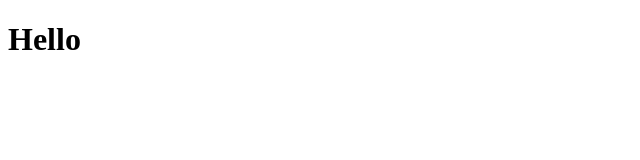
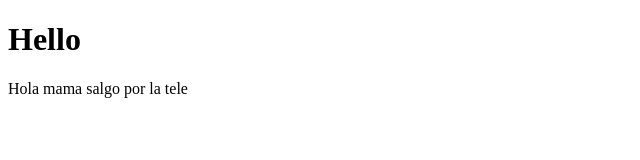
Before and after one commit to MORRI2005/fantastic-waddle, a plain HTML site: page index.html in a window 1280 px wide. Shown: the whole page, without its empty margins (0-640 px from the left). Drawn offline with Linux system fonts and the light colour scheme.

Commit message:
add p in index html

```diff
--- a/index.html
+++ b/index.html
@@ -7,5 +7,6 @@
   </head>
   <body>
     <h1>Hello</h1>
+    <p>Hola mama salgo por la tele</p>
   </body>
 </html>
```
